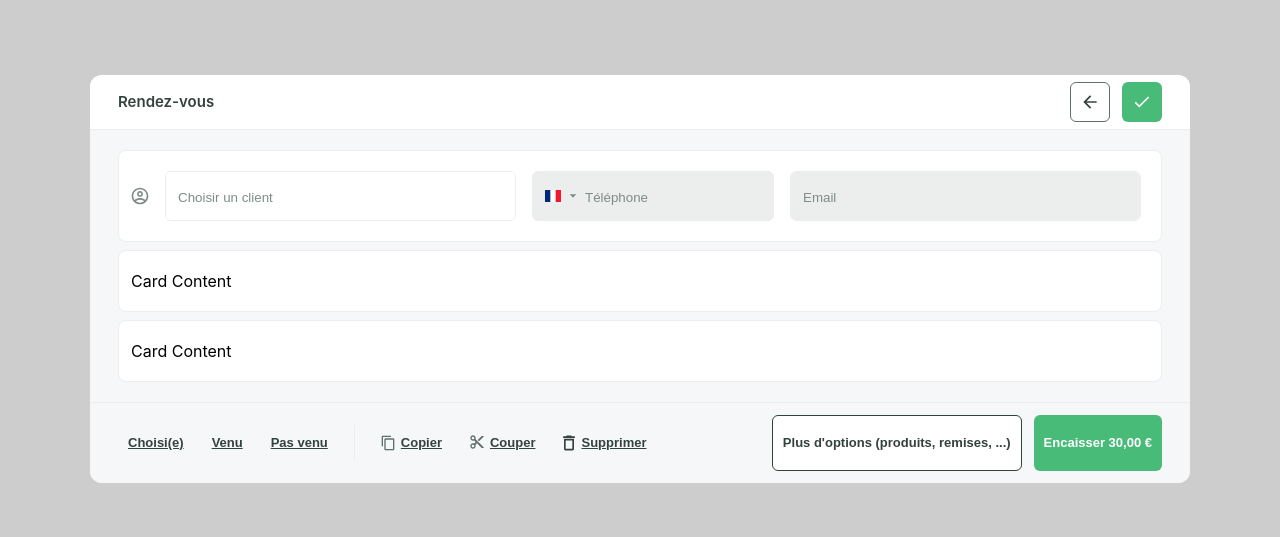
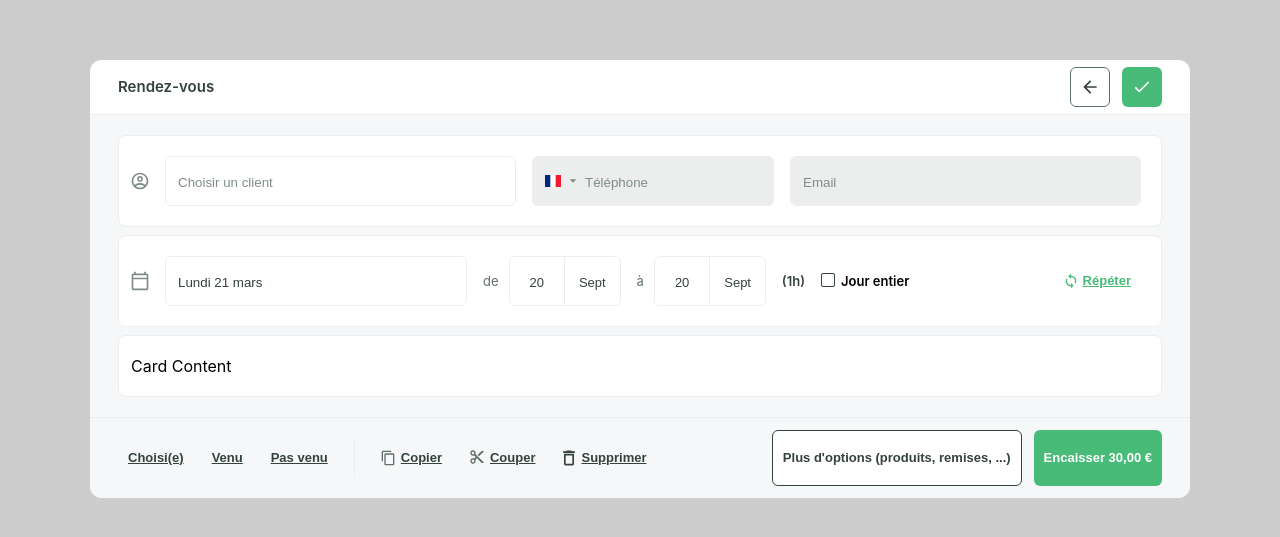
Before and after one commit to kiki-le-singe/rendez-vous-web, a React (Create React App) app: page / in a window 1280 px wide. Shown: the part 121-658 px from the top of the page. Built offline with nearby package versions, Linux system fonts and the light colour scheme.

Commit message:
Implement CalendardContainer component

```diff
--- a/src/App.tsx
+++ b/src/App.tsx
@@ -4,6 +4,7 @@ import Header from "./components/Header";
 import Footer from "./components/Footer";
 import Card from "./components/Card";
 import ClientContainer from "./components/ClientContainer";
+import CalendardContainer from "./components/CalendardContainer";
 
 function App() {
   return (
@@ -14,9 +15,7 @@ function App() {
         <div className="View-content">
           <ClientContainer />
 
-          <Card>
-            <p>Card Content</p>
-          </Card>
+          <CalendardContainer />
 
           <Card>
             <p>Card Content</p>
--- /dev/null
+++ b/src/components/CalendardContainer/index.tsx
@@ -0,0 +1,48 @@
+import React from "react";
+import { CalendardContainerProps } from "./types";
+import "./styles.scss";
+import Card from "../Card";
+import Icon from "../Icon";
+import calendarIcon from "../../assets/svg/calendar.svg";
+import iconRepeat from "../../assets/svg/repeat.svg";
+import TextInput from "../TextInput";
+import DoubleInputs from "../DoubleInputs";
+import ButtonLink from "../ButtonLink";
+import Checkbox from "../Checkbox";
+
+export default function CalendardContainer(props: CalendardContainerProps) {
+  const [isChecked, setIsChecked] = React.useState(false);
+
+  const handleCheckboxChange = (checked: boolean) => {
+    setIsChecked(checked);
+  };
+
+  return (
+    <Card className="Calendard-container">
+      <div className="column left">
+        <Icon icon={calendarIcon} />
+
+        <TextInput
+          placeholder="Date"
+          value="Lundi 21 mars"
+          isLabelDisplayedWithValue={false}
+        />
+
+        {!isChecked && (
+          <>
+            <DoubleInputs display="small" label="de" />
+            <DoubleInputs display="small" label="à" />
+
+            <span className="time">(1h)</span>
+          </>
+        )}
+
+        <Checkbox onChange={handleCheckboxChange} label="Jour entier" />
+      </div>
+
+      <div className="column right">
+        <ButtonLink icon={iconRepeat} text="Répéter" />
+      </div>
+    </Card>
+  );
+}
--- /dev/null
+++ b/src/components/CalendardContainer/styles.scss
@@ -0,0 +1,32 @@
+@use "../../styles/colors.scss";
+
+.Calendard-container {
+  .column {
+    display: flex;
+    align-items: center;
+
+    .TextInput-container {
+      width: 300px;
+    }
+
+    &.left {
+      gap: 16px;
+
+      span.time {
+        font-weight: 600;
+        font-size: 13px;
+        line-height: 16px;
+        color: colors.$text-color;
+      }
+    }
+
+    &.right {
+      flex: 1;
+      justify-content: end;
+
+      .ButtonLink {
+        color: colors.$green;
+      }
+    }
+  }
+}
--- /dev/null
+++ b/src/components/CalendardContainer/types.ts
@@ -0,0 +1 @@
+export type CalendardContainerProps = {};
```
